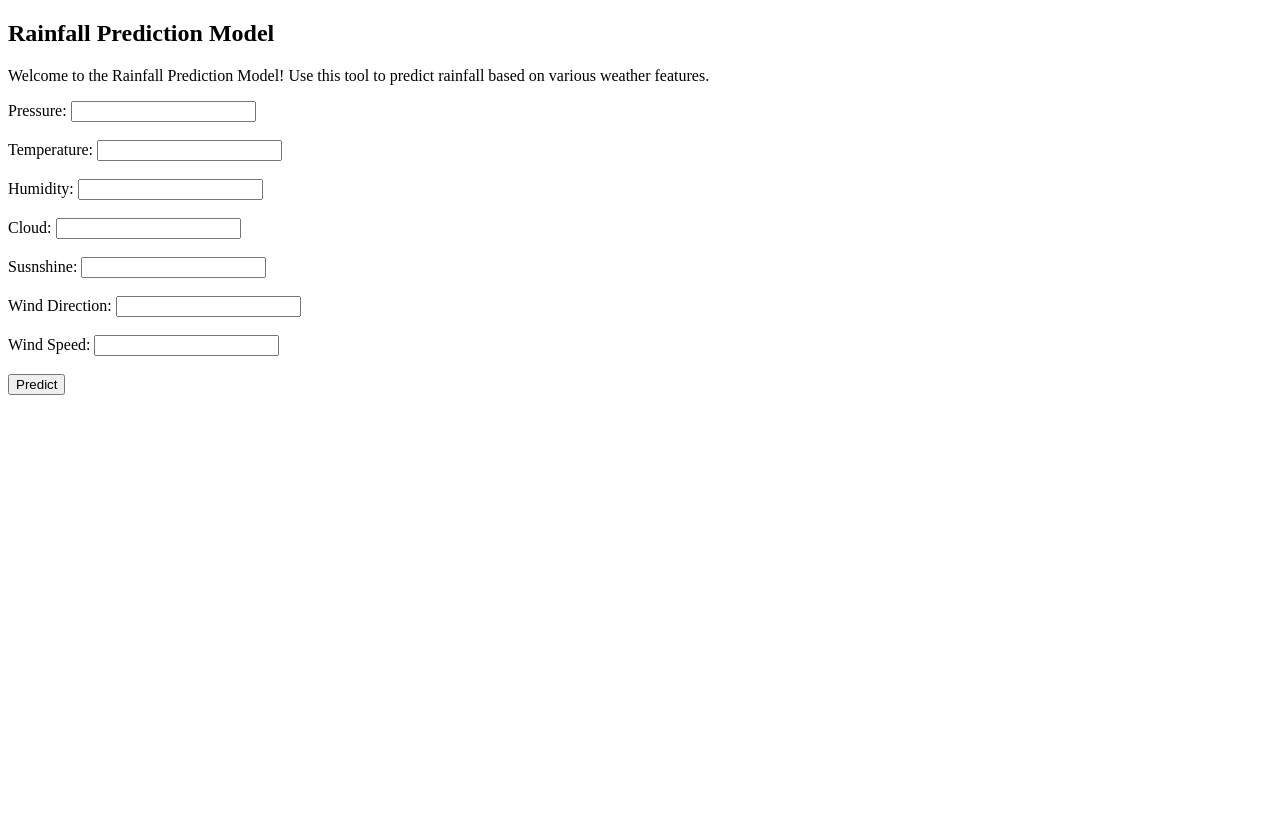
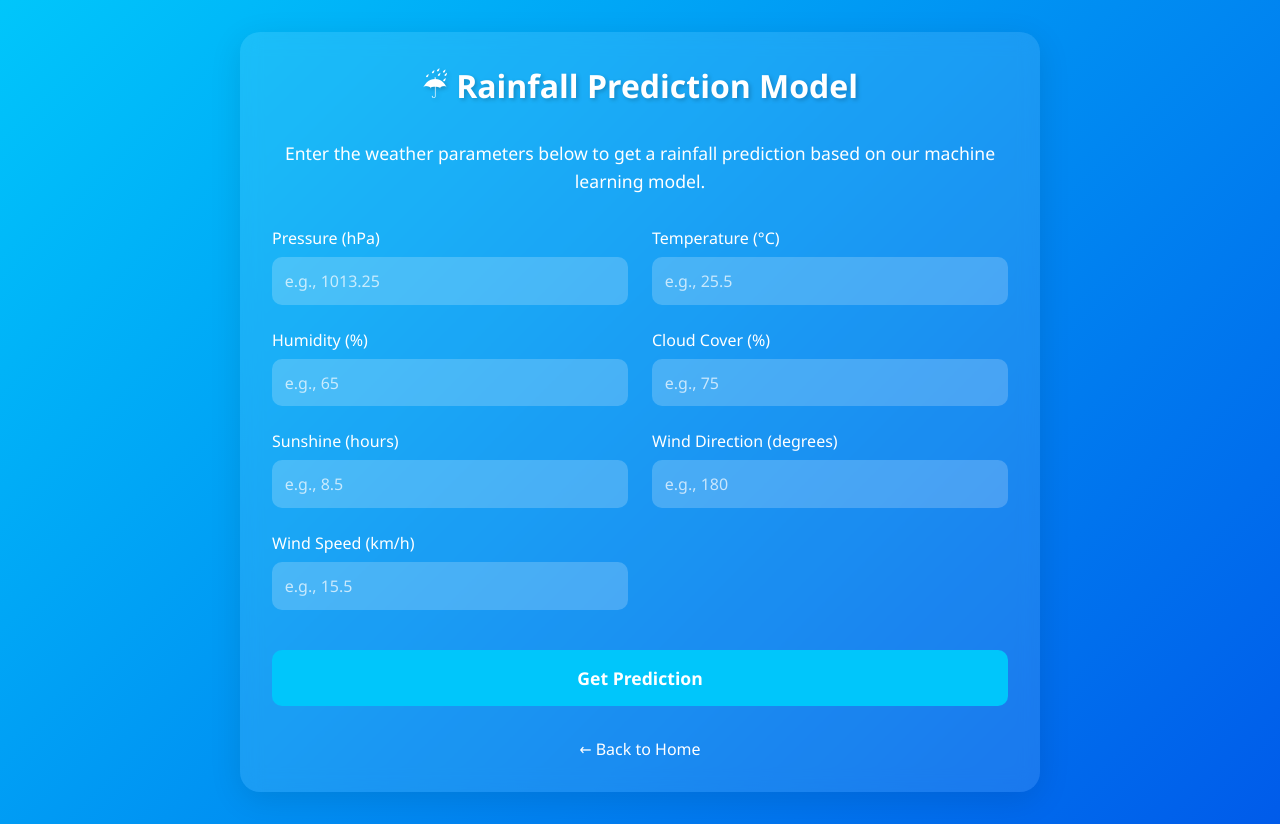
Before and after one commit to Wills17/Rainfall-Prediction, a Flask app: page /predict in a window 1280 px wide. Before the commit the page ends 395 px from the top, so only its background shows below. Run offline with Flask 3, Linux system fonts and the light colour scheme; parts of the project's set-up code (start-up, migrations or seed data) failed here and were passed over.

Commit message:
Enhance predict.html with improved layout, styling, and user input fields for better usability

```diff
--- a/templates/predict.html
+++ b/templates/predict.html
@@ -1,50 +1,235 @@
+
 <!DOCTYPE html>
 <html lang="en">
 <head>
     <meta charset="UTF-8">
     <meta name="viewport" content="width=device-width, initial-scale=1.0">
     <title>Rainfall Prediction</title>
+    <style>
+        * {
+            margin: 0;
+            padding: 0;
+            box-sizing: border-box;
+            font-family: 'Segoe UI', Tahoma, Geneva, Verdana, sans-serif;
+        }
+
+        body {
+            background: linear-gradient(135deg, #00c6fb 0%, #005bea 100%);
+            min-height: 100vh;
+            padding: 2rem;
+            color: white;
+        }
+
+        .container {
+            max-width: 800px;
+            margin: 0 auto;
+            padding: 2rem;
+            background: rgba(255, 255, 255, 0.1);
+            backdrop-filter: blur(10px);
+            border-radius: 20px;
+            box-shadow: 0 8px 32px rgba(0, 0, 0, 0.1);
+        }
+
+        h2 {
+            text-align: center;
+            margin-bottom: 2rem;
+            font-size: 2rem;
+            text-shadow: 2px 2px 4px rgba(0, 0, 0, 0.2);
+        }
+
+        .intro {
+            text-align: center;
+            margin-bottom: 2rem;
+            font-size: 1.1rem;
+            line-height: 1.6;
+        }
+
+        form {
+            display: grid;
+            grid-template-columns: repeat(auto-fit, minmax(300px, 1fr));
+            gap: 1.5rem;
+        }
+
+        .input-group {
+            display: flex;
+            flex-direction: column;
+            gap: 0.5rem;
+        }
+
+        label {
+            font-size: 1rem;
+            font-weight: 500;
+        }
+
+        input {
+            padding: 0.8rem;
+            border: none;
+            border-radius: 10px;
+            background: rgba(255, 255, 255, 0.2);
+            color: white;
+            font-size: 1rem;
+            transition: all 0.3s ease;
+        }
+
+        input:hover {
+            background: rgba(255, 255, 255, 0.25);
+            transform: translateX(5px);
+        }
+
+        input:focus {
+            outline: none;
+            background: rgba(255, 255, 255, 0.3);
+            box-shadow: 0 0 0 2px rgba(255, 255, 255, 0.5);
+            transform: translateX(5px) scale(1.02);
+        }
+
+        input[type="submit"] {
+            background: #00c6fb;
+            color: white;
+            padding: 1rem;
+            cursor: pointer;
+            font-size: 1.1rem;
+            font-weight: 600;
+            grid-column: 1 / -1;
+            margin-top: 1rem;
+            transition: all 0.3s ease;
+            position: relative;
+            overflow: hidden;
+        }
+
+        input[type="submit"]:hover {
+            transform: translateY(-2px);
+            box-shadow: 0 4px 15px rgba(0, 0, 0, 0.2);
+            background: #005bea;
+        }
+
+        input[type="submit"]::after {
+            content: '';
+            position: absolute;
+            top: 50%;
+            left: 50%;
+            width: 300px;
+            height: 300px;
+            background: rgba(255, 255, 255, 0.2);
+            border-radius: 50%;
+            transform: translate(-50%, -50%) scale(0);
+            transition: transform 0.5s ease;
+        }
+
+        input[type="submit"]:hover::after {
+            transform: translate(-50%, -50%) scale(1);
+        }
+
+        .container {
+            transition: all 0.3s ease;
+        }
+
+        .container:hover {
+            transform: translateY(-5px);
+            box-shadow: 0 12px 40px rgba(0, 0, 0, 0.2);
+        }
+
+        .input-group {
+            transition: all 0.3s ease;
+        }
+
+        .input-group:hover label {
+            transform: translateX(5px);
+            color: #00c6fb;
+        }
+
+        label {
+            transition: all 0.3s ease;
+        }
+
+        .error {
+            color: #ff6b6b;
+            text-align: center;
+            margin-top: 1rem;
+            font-weight: 500;
+        }
+
+        .prediction {
+            text-align: center;
+            margin-top: 2rem;
+            font-size: 1.5rem;
+            font-weight: 600;
+            padding: 1rem;
+            background: rgba(255, 255, 255, 0.2);
+            border-radius: 10px;
+        }
+
+        .home-link {
+            display: block;
+            text-align: center;
+            margin-top: 2rem;
+            color: white;
+            text-decoration: none;
+            font-weight: 500;
+        }
+
+        .home-link:hover {
+            text-decoration: underline;
+        }
+
+        ::placeholder {
+            color: rgba(255, 255, 255, 0.7);
+        }
+    </style>
 </head>
 <body>
-    <h2>Rainfall Prediction Model</h2>
-    <p>Welcome to the Rainfall Prediction Model! Use this tool to predict rainfall based on various weather features.</p>
-    <form action="/predict" method="POST">
-        <label for="pressure">Pressure:</label>
-        <input type="text" name="pressure" required><br><br>
+    <div class="container">
+        <h2>☔ Rainfall Prediction Model</h2>
+        <p class="intro">Enter the weather parameters below to get a rainfall prediction based on our machine learning model.</p>
 
+        <form action="/predict" method="POST">
+            <div class="input-group">
+                <label for="pressure">Pressure (hPa)</label>
+                <input type="text" name="pressure" placeholder="e.g., 1013.25" required>
+            </div>
 
-        <label for="temp">Temperature:</label>
-        <input type="text" name="temp" required><br><br>
+            <div class="input-group">
+                <label for="temp">Temperature (°C)</label>
+                <input type="text" name="temp" placeholder="e.g., 25.5" required>
+            </div>
 
+            <div class="input-group">
+                <label for="humidity">Humidity (%)</label>
+                <input type="text" name="humidity" placeholder="e.g., 65" required>
+            </div>
 
-        <label for="humidity">Humidity:</label>
-        <input type="text" name="humidity" required><br><br>
+            <div class="input-group">
+                <label for="cloud">Cloud Cover (%)</label>
+                <input type="text" name="cloud" placeholder="e.g., 75" required>
+            </div>
 
+            <div class="input-group">
+                <label for="sunshine">Sunshine (hours)</label>
+                <input type="text" name="sunshine" placeholder="e.g., 8.5" required>
+            </div>
 
-        <label for="cloud">Cloud:</label>
-        <input type="text" name="cloud" required><br><br>
+            <div class="input-group">
+                <label for="wind_dir">Wind Direction (degrees)</label>
+                <input type="text" name="wind_dir" placeholder="e.g., 180" required>
+            </div>
 
+            <div class="input-group">
+                <label for="wind_speed">Wind Speed (km/h)</label>
+                <input type="text" name="wind_speed" placeholder="e.g., 15.5" required>
+            </div>
 
-        <label for="sunshine">Susnshine:</label>
-        <input type="text" name="sunshine" required><br><br>
+            {% if error %}
+            <div class="error">{{ error }}</div>
+            {% endif %}
 
+            <input type="submit" value="Get Prediction">
+        </form>
 
-        <label for="wind_dir">Wind Direction:</label>
-        <input type="text" name="wind_dir" required><br><br>
+        {% if prediction_text %}
+        <div class="prediction">{{ prediction_text }}</div>
+        {% endif %}
 
-
-        <label for="wind_speed">Wind Speed:</label>
-        <input type="text" name="wind_speed" required><br><br>
-
-
-        <!-- Display error message if 'error' variable is set -->
-        {% if error %}
-        <p style="color: red;">{{ error }}</p>
-        {% endif %}
-        <input type="submit" value="Predict">
-    </form>
-
-
-    <h3>{{ prediction_text }}</h3>
+        <a href="/" class="home-link">← Back to Home</a>
+    </div>
 </body>
 </html>
```
